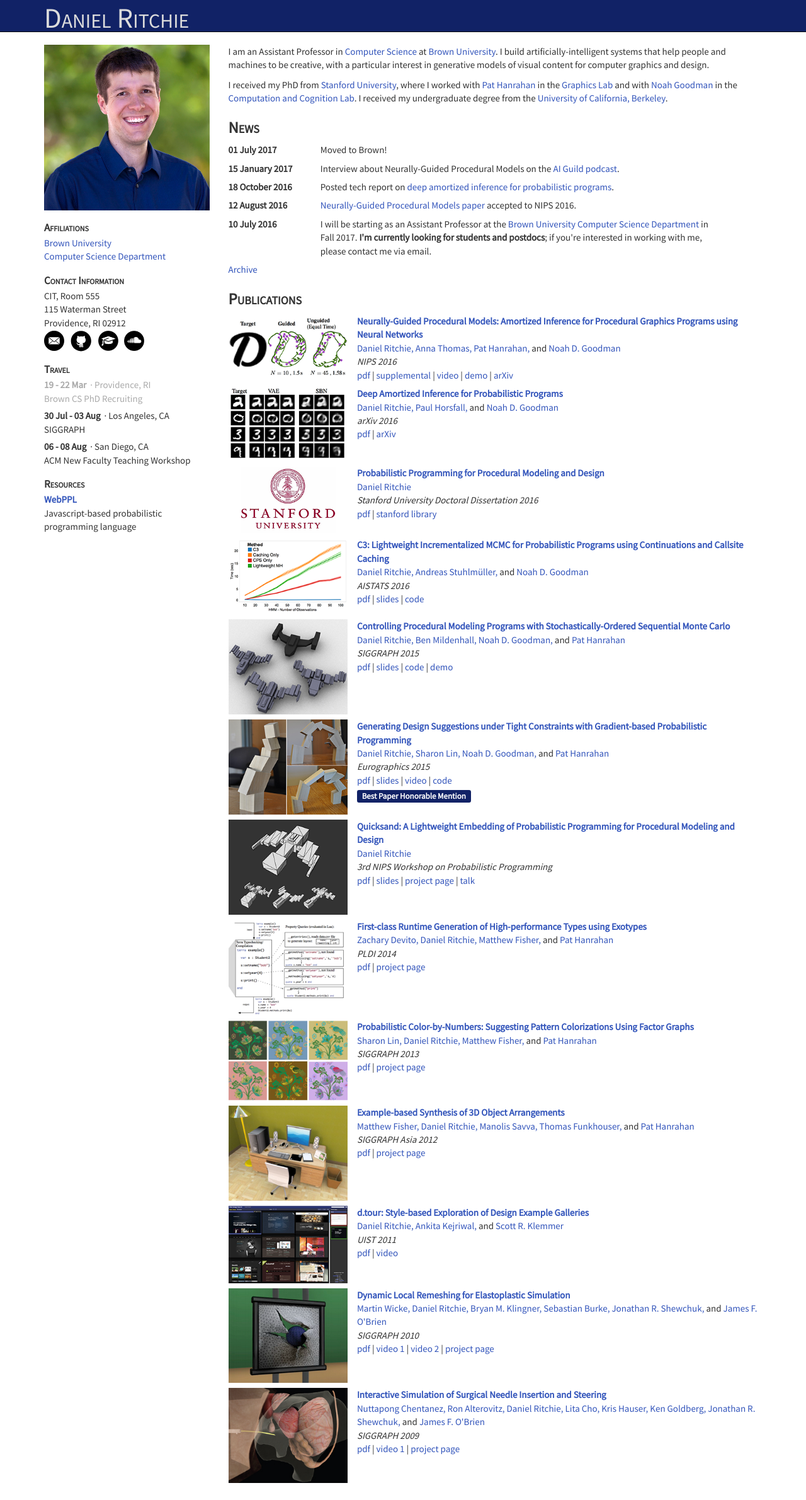
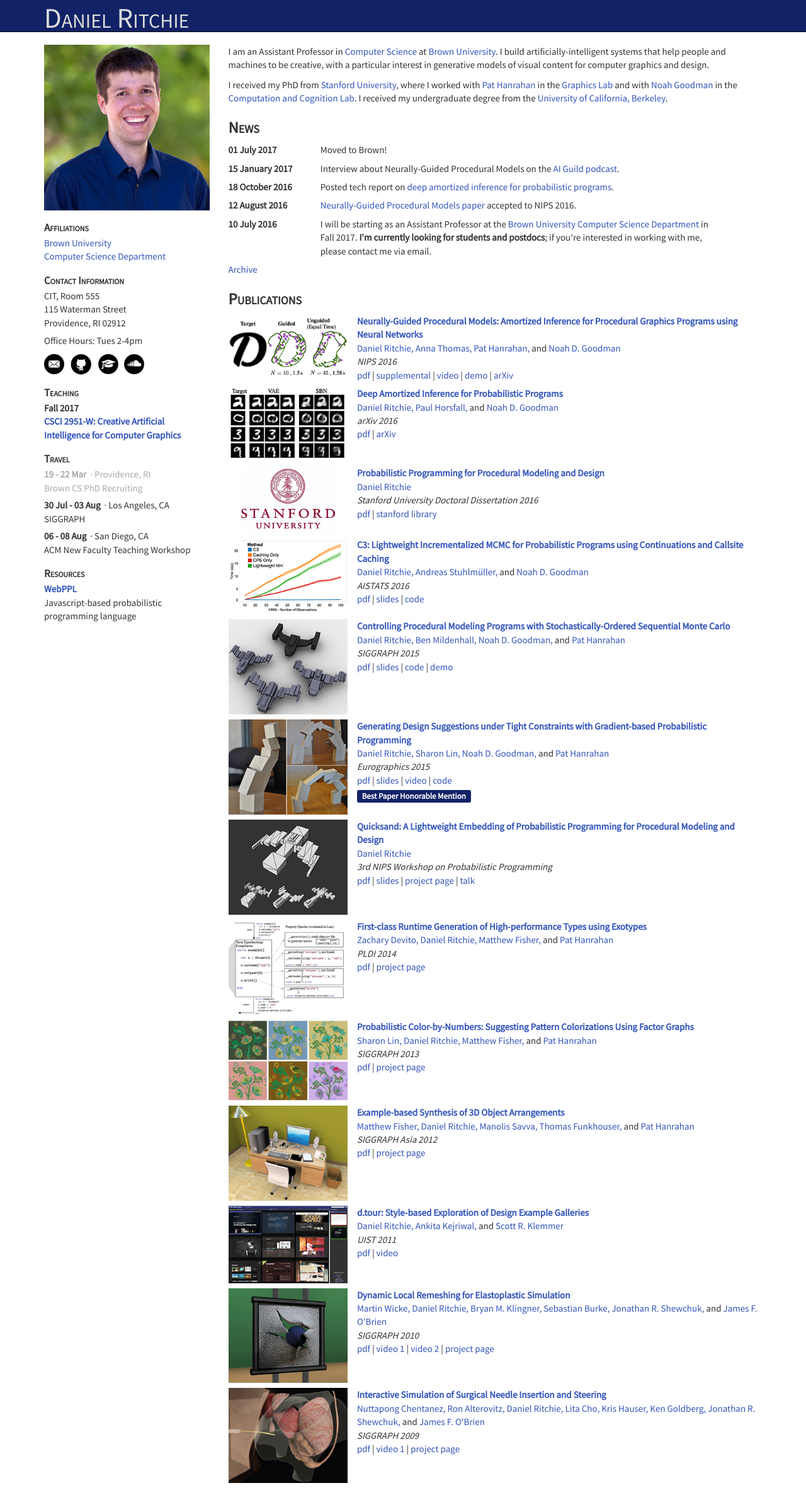
Before and after one commit to dritchie/dritchie.github.io, a Jekyll site: the page built from index.html, in a window 1280 px wide. Shown: the whole page at 63% size. Built offline with Jekyll 4.4.1, drawn with Linux system fonts in a browser that asks for light colours.

Commit message:
Office hours, fall teaching.

```diff
--- /dev/null
+++ b/_data/teaching.json
@@ -0,0 +1,9 @@
+[
+	{
+		"startdate": "2017-09-06",
+		"term": "Fall 2017",
+		"number": "CSCI 2951-W",
+		"name": "Creative Artificial Intelligence for Computer Graphics",
+		"link": "https://dritchie.github.io/cs2951w/"
+	}
+]
--- a/_includes/sidebar.html
+++ b/_includes/sidebar.html
@@ -13,6 +13,7 @@
 	<div>CIT, Room 555</div>
 	<div>115 Waterman Street</div>
 	<div>Providence, RI 02912</div>
+	<div id='officehours'>Office Hours: Tues 2-4pm</div>
 	<div>
 		<a href='mailto:daniel_ritchie@brown.edu' style='text-decoration:none'>
 		  <img src='img/icons/email.svg' type='image/svg+xml'
@@ -34,6 +35,21 @@
 		       width=32px style='vertical-align:middle'>
 		</a>
 	</div>
+</div>
+
+<div class='sidebaritem' id='teaching'>
+	<div class='sidebarheader'>Teaching</div>
+
+	{% assign sorted_classes = site.data.teaching | sort: 'startdate' | reverse %}
+	{% for class in sorted_classes limit: 3 %}
+
+		<div class='teachingitem'>
+			<div class='teachingterm'>{{ class.term }}</div>
+			<a class='teachinglink' target='_blank' href='{{ class.link }}'>{{ class.number }}: {{ class.name }}</a>
+		</div>
+
+	{% endfor %}
+
 </div>
 
 <div class='sidebaritem' id='travel'>
--- a/css/style.css
+++ b/css/style.css
@@ -39,6 +39,27 @@
 	font-variant: small-caps;
 	font-size: 17px;
 	margin-bottom: 2px;
+}
+
+/*---------------------------------------------------------------*/
+
+#officehours {
+	margin-top: 7px;
+	margin-bottom: 8px;
+}
+
+/*---------------------------------------------------------------*/
+
+.teachingitem {
+	margin-bottom: 6px;
+}
+
+.teachingterm {
+	font-weight: bold;
+}
+
+.teachinglink {
+	font-weight: bold;
 }
 
 /*---------------------------------------------------------------*/
```
